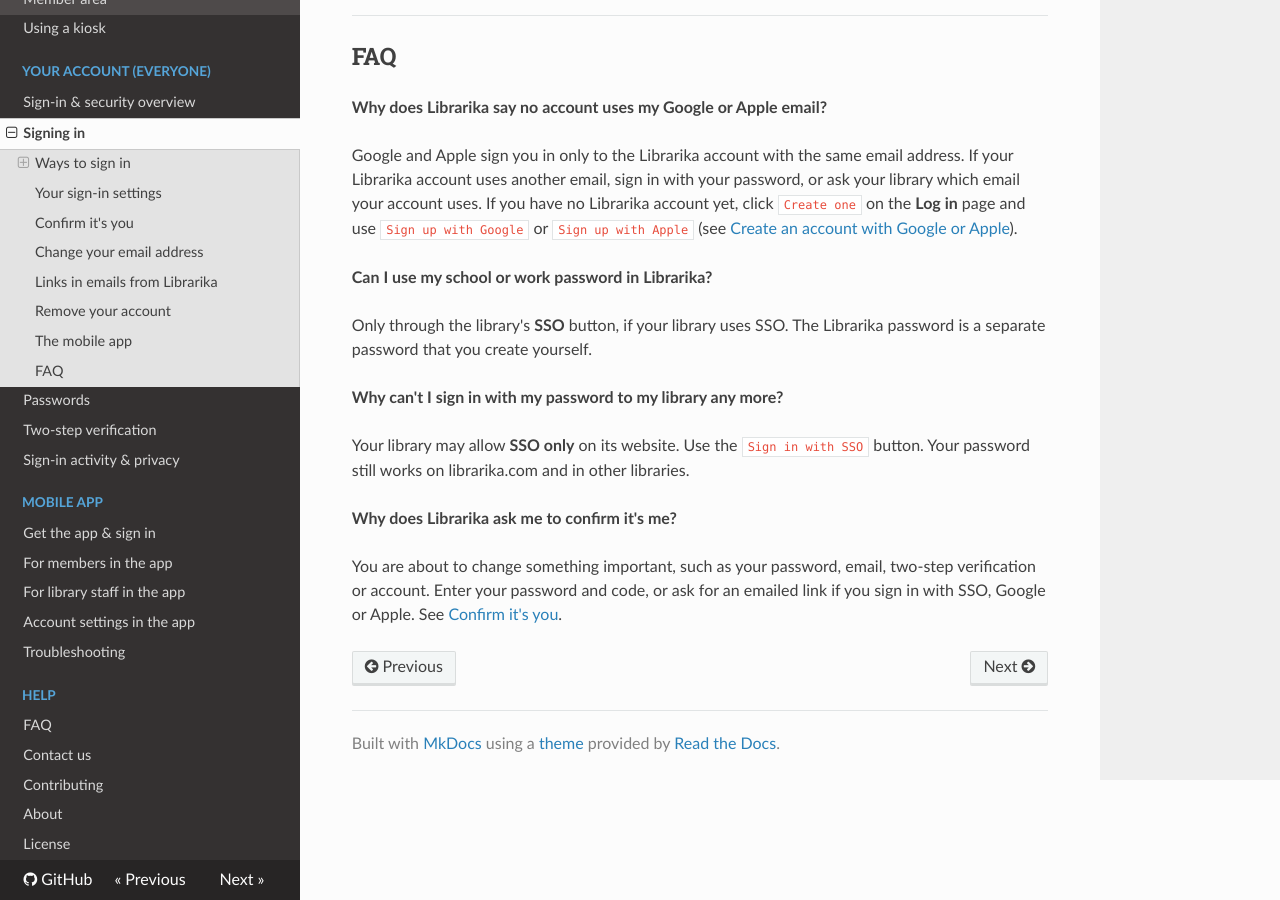
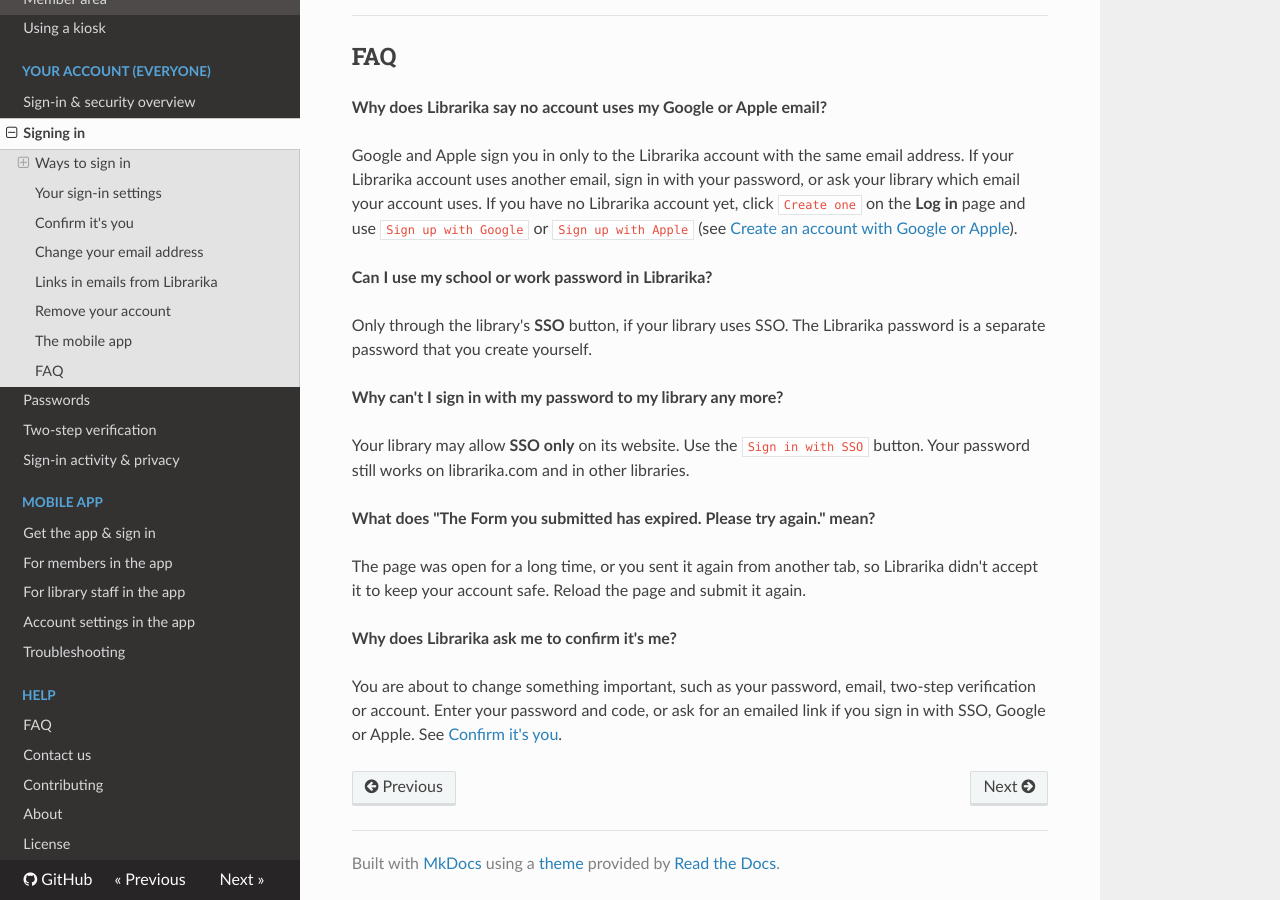
Before and after one commit to Librarika/manual, an MkDocs documentation site: the page built from docs/signing-in.md, in a window 1280 px wide and 900 px high, scrolled down 6923 px. Built offline with MkDocs 1.6.1, drawn with Linux system fonts in a browser that asks for light colours; nearby versions of some CDN libraries.

Commit message:
Manual: daily limits on bulk invitation emails, expired form message

```diff
--- a/docs/signing-in.md
+++ b/docs/signing-in.md
@@ -164,6 +164,10 @@
 
 Your library may allow **SSO only** on its website. Use the `Sign in with SSO` button. Your password still works on librarika.com and in other libraries.
 
+**What does "The Form you submitted has expired. Please try again." mean?**
+
+The page was open for a long time, or you sent it again from another tab, so Librarika didn't accept it to keep your account safe. Reload the page and submit it again.
+
 **Why does Librarika ask me to confirm it's me?**
 
 You are about to change something important, such as your password, email, two-step verification or account. Enter your password and code, or ask for an emailed link if you sign in with SSO, Google or Apple. See [Confirm it's you](#confirm-its-you).
```
Also changed, not shown: docs/batch-update.md (+2 -0 lines), docs/faq.md (+1 -0 lines), docs/members.md (+2 -0 lines).
